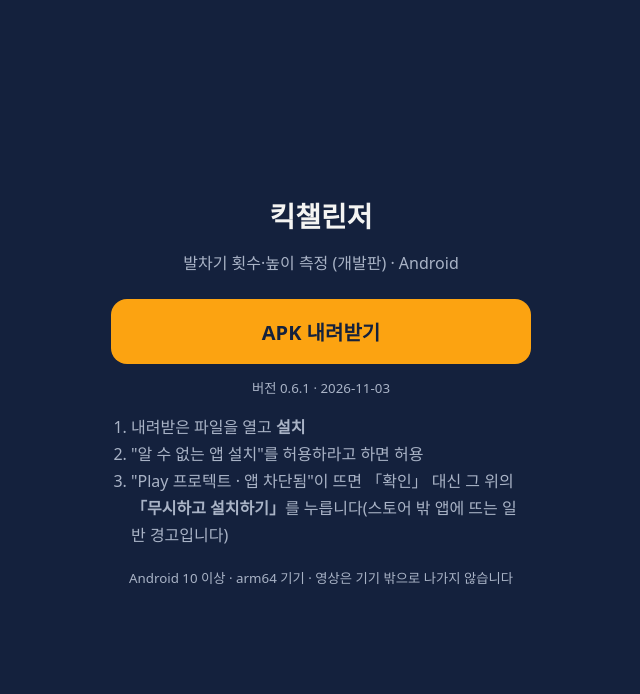
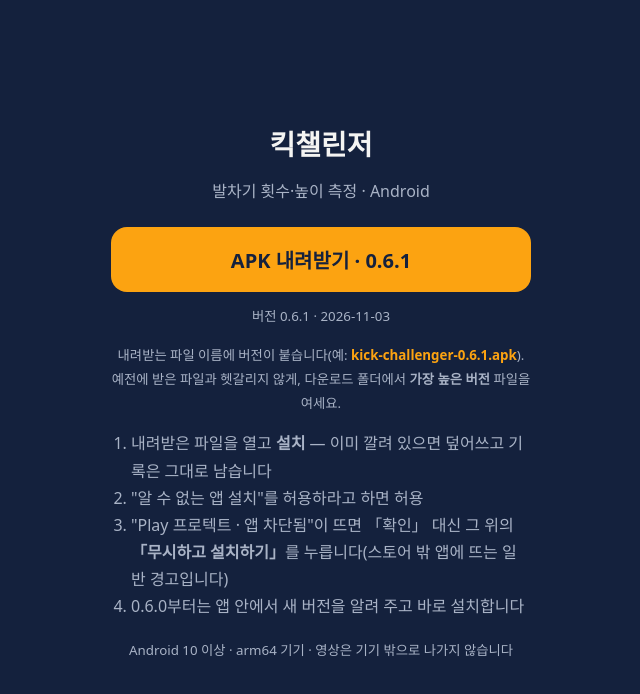
Before and after one commit to parkgolface-dev/kick-challenger-releases, a plain HTML site: page index.html in a window 1280 px wide. Shown: the whole page, without its empty margins (319-959 px from the left). Drawn offline with Linux system fonts and the light colour scheme.

Commit message:
release 0.6.1

```diff
--- a/index.html
+++ b/index.html
@@ -3,11 +3,18 @@
 <style>body{margin:0;font-family:system-ui,-apple-system,"Noto Sans KR",sans-serif;background:#14213d;color:#f4f4f2;display:flex;min-height:100vh;align-items:center;justify-content:center}
 main{max-width:420px;padding:32px 20px;text-align:center}h1{font-size:28px;margin:0 0 6px}p{color:#a9b3c6;line-height:1.5}
 a.btn{display:block;background:#fca311;color:#14213d;text-decoration:none;font-size:20px;font-weight:700;padding:18px;border-radius:16px;margin:24px 0 12px}
-small{color:#a9b3c6}ol{text-align:left;color:#a9b3c6;line-height:1.7;padding-left:20px}</style></head><body><main>
-<h1>킥챌린저</h1><p>발차기 횟수·높이 측정 (개발판) · Android</p>
-<a class="btn" href="kick-challenger-latest.apk" download>APK 내려받기</a>
+small{color:#a9b3c6}ol{text-align:left;color:#a9b3c6;line-height:1.7;padding-left:20px}.file{color:#fca311;font-weight:700}</style></head><body><main>
+<!-- scripts/release.sh가 배포마다 이 파일을 올린다(원본: sources/kick/app/scripts/pages_index.html) -->
+<h1>킥챌린저</h1><p>발차기 횟수·높이 측정 · Android</p>
+<a class="btn" id="dl" href="kick-challenger-latest.apk" download>APK 내려받기</a>
 <small id="v"></small>
-<ol><li>내려받은 파일을 열고 <b>설치</b></li><li>"알 수 없는 앱 설치"를 허용하라고 하면 허용</li><li>"Play 프로텍트 · 앱 차단됨"이 뜨면 「확인」 대신 그 위의 <b>「무시하고 설치하기」</b>를 누릅니다(스토어 밖 앱에 뜨는 일반 경고입니다)</li></ol>
+<p><small>내려받는 파일 이름에 버전이 붙습니다(예: <span class="file" id="fn">kick-challenger-0.6.1.apk</span>). 예전에 받은 파일과 헷갈리지 않게, 다운로드 폴더에서 <b>가장 높은 버전</b> 파일을 여세요.</small></p>
+<ol><li>내려받은 파일을 열고 <b>설치</b> — 이미 깔려 있으면 덮어쓰고 기록은 그대로 남습니다</li><li>"알 수 없는 앱 설치"를 허용하라고 하면 허용</li><li>"Play 프로텍트 · 앱 차단됨"이 뜨면 「확인」 대신 그 위의 <b>「무시하고 설치하기」</b>를 누릅니다(스토어 밖 앱에 뜨는 일반 경고입니다)</li><li>0.6.0부터는 앱 안에서 새 버전을 알려 주고 바로 설치합니다</li></ol>
 <p><small>Android 10 이상 · arm64 기기 · 영상은 기기 밖으로 나가지 않습니다</small></p>
-<script>fetch('latest.json?'+Date.now()).then(r=>r.json()).then(j=>{document.getElementById('v').textContent='버전 '+j.versionName+' · '+j.publishedAt.slice(0,10)}).catch(()=>{})</script>
+<script>fetch('latest.json?'+Date.now()).then(r=>r.json()).then(j=>{
+  var name='kick-challenger-'+j.versionName+'.apk', a=document.getElementById('dl');
+  a.href=name+'?v='+j.versionCode; a.setAttribute('download',name); a.textContent='APK 내려받기 · '+j.versionName;
+  document.getElementById('fn').textContent=name;
+  document.getElementById('v').textContent='버전 '+j.versionName+' · '+j.publishedAt.slice(0,10);
+}).catch(()=>{})</script>
 </main></body></html>
--- a/latest.json
+++ b/latest.json
@@ -1,8 +1,8 @@
 {
   "versionCode": 8,
   "versionName": "0.6.1",
-  "apkUrl": "https://parkgolface-dev.github.io/kick-challenger-releases/kick-challenger-latest.apk",
+  "apkUrl": "https://parkgolface-dev.github.io/kick-challenger-releases/kick-challenger-0.6.1.apk",
   "sha256": "de1b017e90af961e5339216ecb90eba4a4d03a47b478f56b1cfe1113be348c71",
   "notes": "0.6.1: 업데이트 알림(새 버전·설치 완료 알림 창), 업데이트 소식 화면과 홈 종 아이콘(읽지 않은 수), 메뉴에 업데이트 소식",
-  "publishedAt": "2026-11-03T16:12:36+09:00"
+  "publishedAt": "2026-11-03T17:26:17+09:00"
 }
```
Also changed, not shown: 1 other file.
